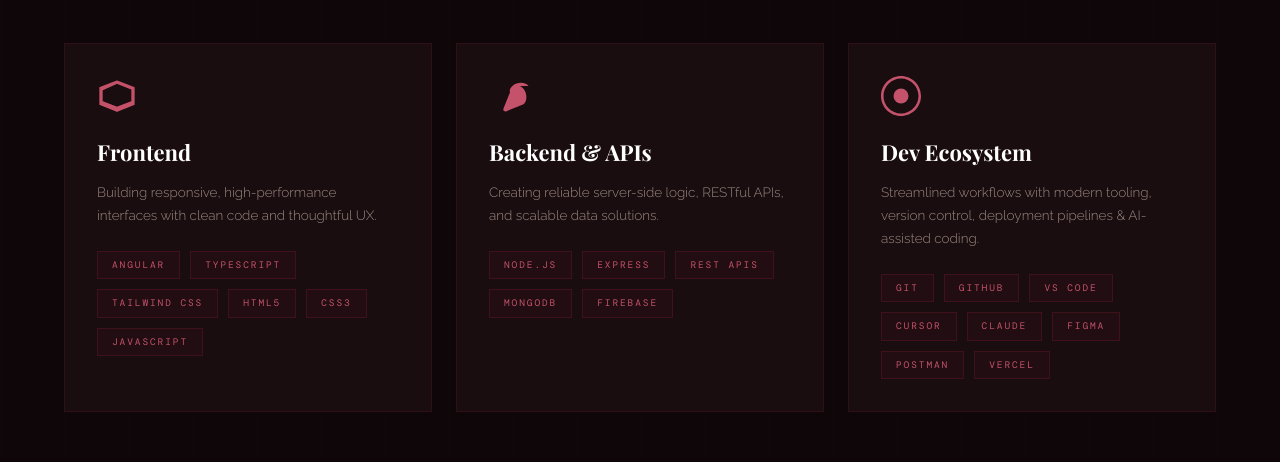
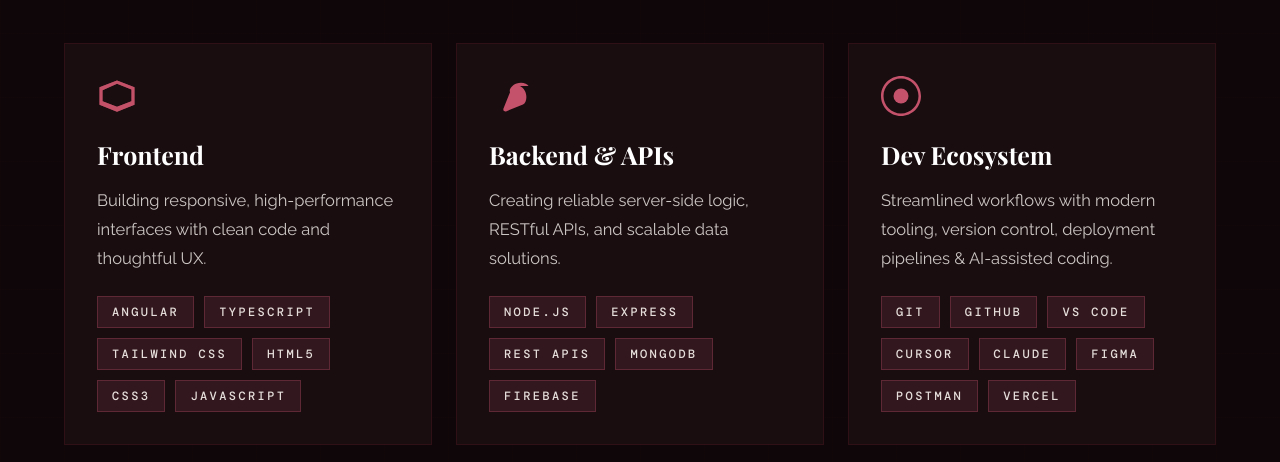
Before and after one commit to SriramSU96/portfolio-website, a React (Vite) app: page / in a window 1280 px wide. Shown: the part 2200-2662 px from the top of the page. Built offline with nearby package versions, Linux system fonts and the light colour scheme; the HTML template or start-up script is replaced by a standard one; a web font is replaced by a local one.

Commit message:
enhance Skills component: update typography and styling for improved readability and visual appeal

```diff
--- a/src/components/Skills.tsx
+++ b/src/components/Skills.tsx
@@ -62,14 +62,14 @@
               <div className="skill-card-glow absolute inset-0 pointer-events-none opacity-0 transition-opacity duration-500 bg-[radial-gradient(circle_at_50%_0%,rgba(107,26,42,0.15),transparent_70%)] group-hover:opacity-100"></div>
 
               <div className="sk-icon mb-5 text-[#C4526A]">{sk.icon}</div>
-              <h3 className="sk-title font-display text-[22px] font-bold text-white mb-3">{sk.title}</h3>
-              <p className="sk-desc text-[13.5px] text-[#9A8880] leading-[1.7] mb-6 font-light">{sk.desc}</p>
+              <h3 className="sk-title font-display text-[25px] font-bold text-white mb-3">{sk.title}</h3>
+              <p className="sk-desc text-[16.5px] text-[#F8F4F0]/80 leading-[1.75] mb-6 font-normal">{sk.desc}</p>
 
               <div className="sk-tags flex flex-wrap gap-2.5">
                 {sk.tags.map((tag) => (
                   <span
                     key={tag}
-                    className="sk-tag font-mono text-[9.5px] tracking-[.2em] uppercase px-3.5 py-1.5 border border-[#6B1A2A]/40 text-[#C4526A] bg-[#6B1A2A]/10 transition-all duration-300 hover:bg-[#6B1A2A]/30 hover:border-[#C4526A]/60 hover:text-[#F8F4F0]"
+                    className="sk-tag font-mono text-[12px] tracking-[.2em] uppercase px-3.5 py-1.5 border border-[#C4526A]/30 text-[#F8F4F0]/90 font-medium bg-[#C4526A]/15 transition-all duration-300 hover:bg-[#C4526A]/40 hover:border-[#C4526A]/70 hover:text-white"
                   >
                     {tag}
                   </span>
```
